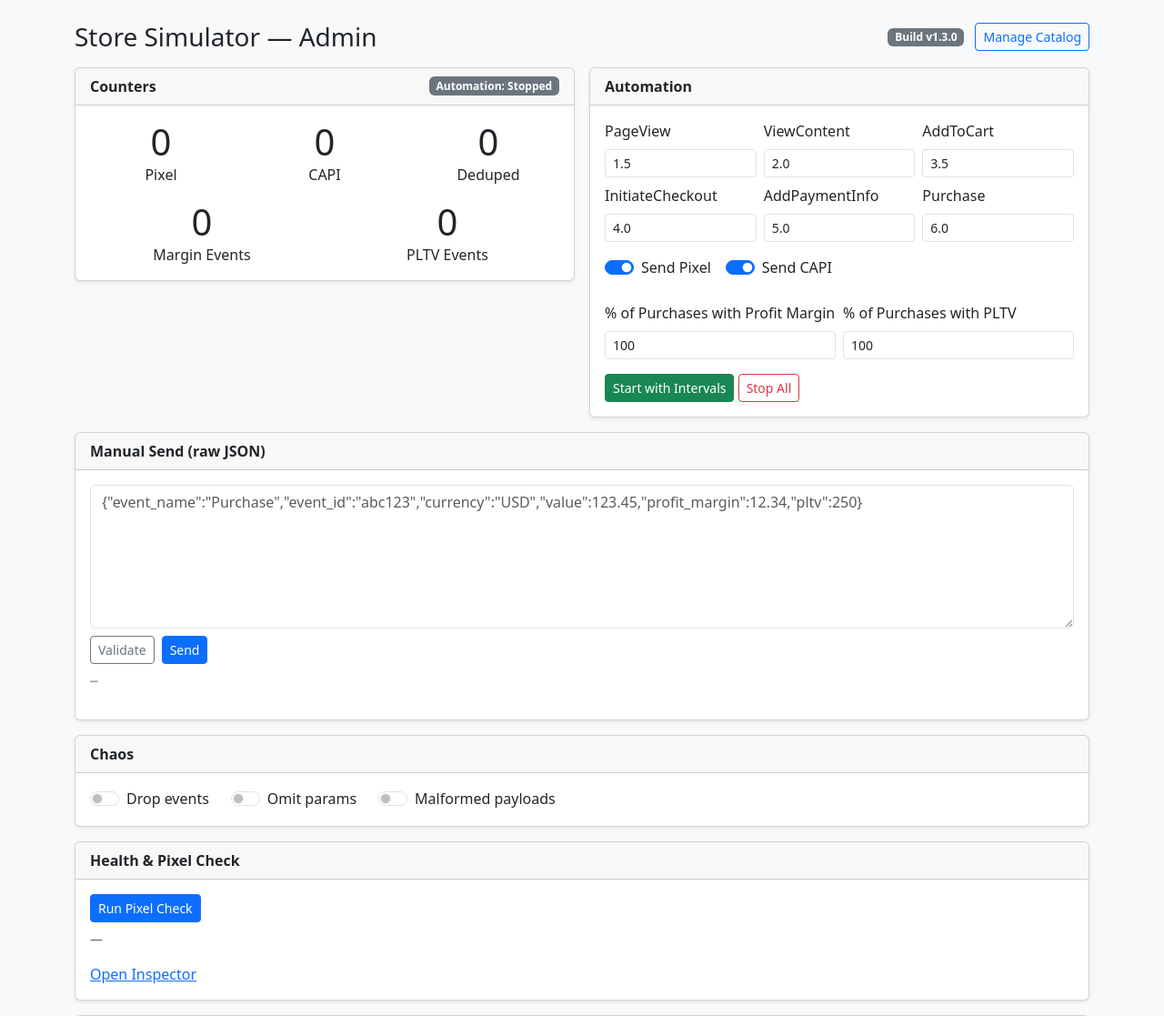
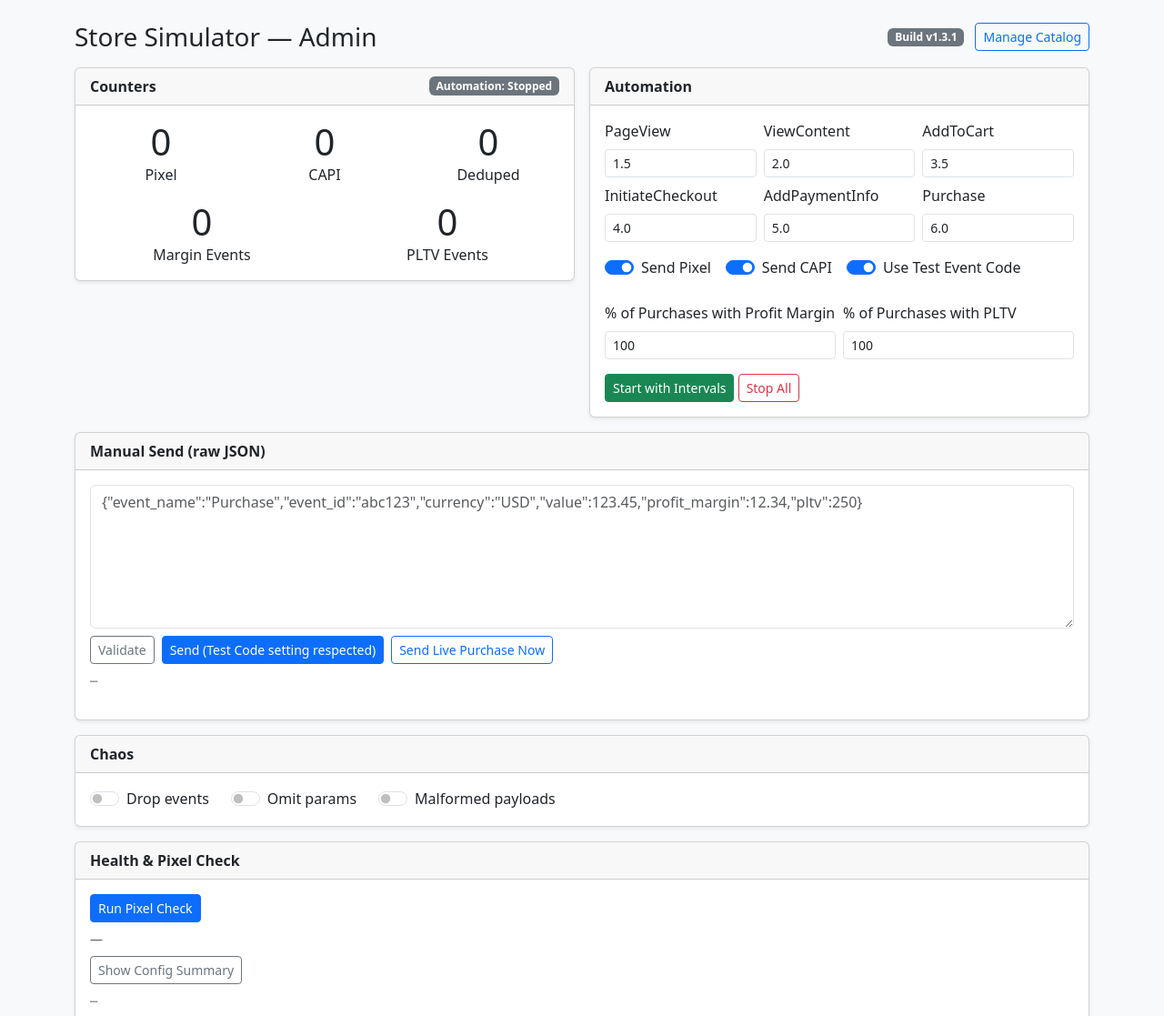
Before and after one commit to solidworkshop/shop, a Flask app: page /admin/ in a window 1280 px wide. Shown: the top 1117 px of the page at 91% size. Run offline with Flask 3, Linux system fonts and the light colour scheme; a user stored in the database is signed in; data comes from the database, SQL or seed files in the repository; data that the repository does not hold is empty.

Commit message:
Add files via upload

```diff
--- a/admin/routes.py
+++ b/admin/routes.py
@@ -1,8 +1,8 @@
-import json, uuid, time, traceback, requests, random, threading, ipaddress
+import json, uuid, time, traceback, requests, random, threading, ipaddress, sqlite3
 from datetime import datetime
 from flask import Blueprint, render_template, request, redirect, url_for, flash, jsonify, current_app
 from flask_login import login_user, logout_user, login_required
-from sqlalchemy import desc, func
+from sqlalchemy import desc, func, text
 
 from config import Config
 from extensions import db
@@ -19,12 +19,12 @@ def _as_dict(x):
 def _sg(d, key, default=None):
     return d.get(key, default) if isinstance(d, dict) else default
 
-# Pixel/CAPI always available; automation can target channels via toggles
 def pixel_enabled(): return True
 def capi_enabled(): return True
 
 def get_auto_pixel(): return (KVStore.get("automation_pixel","1") == "1")
 def get_auto_capi():  return (KVStore.get("automation_capi","1") == "1")
+def use_test_code():  return (KVStore.get("use_test_event_code","1") == "1")
 
 EVENT_NAMES = ["PageView","ViewContent","AddToCart","InitiateCheckout","AddPaymentInfo","Purchase","Contact","Search","CompleteRegistration"]
 
@@ -43,9 +43,26 @@ def pct_pltv():   return int(KVStore.get("pct_pltv","100"))
 
 # Catalog settings
 def catalog_item_count(): return int(KVStore.get("catalog_item_count","12"))
-def catalog_currency_mode(): return KVStore.get("catalog_currency_mode","auto")  # auto|null|specific
+def catalog_currency_mode(): return KVStore.get("catalog_currency_mode","auto")
 def catalog_currency_specific(): return KVStore.get("catalog_currency_specific","USD")
 def catalog_locale(): return KVStore.get("catalog_locale","en-US")
+
+# -------------------- DB helpers: ensure Product has cost, description --------------------
+def ensure_product_columns():
+    try:
+        engine = db.engine
+        with engine.connect() as conn:
+            # detect columns
+            res = conn.execute(text("PRAGMA table_info(product)"))
+            cols = [r[1] for r in res.fetchall()]
+            if "cost" not in cols:
+                try: conn.execute(text("ALTER TABLE product ADD COLUMN cost REAL"))
+                except Exception: pass
+            if "description" not in cols:
+                try: conn.execute(text("ALTER TABLE product ADD COLUMN description TEXT"))
+                except Exception: pass
+    except Exception:
+        pass
 
 # -------------------- Rate Limiting --------------------
 class TokenBucket:
@@ -141,7 +158,7 @@ def _ensure_synthetic_fbp():
         KVStore.set(fbpk, fbp)
     return fbp
 
-def send_capi(event):
+def send_capi(event, force_live=False):
     event = _as_dict(event)
     if not capi_enabled() or chaos_drop(): return ("dropped", 0, None)
     start = time.time(); status, err = "ok", None
@@ -177,7 +194,9 @@ def send_capi(event):
         "custom_data": custom
     }]}
     test_code = getattr(Config,"TEST_EVENT_CODE","")
-    if test_code: data["test_event_code"]=test_code
+    # Only include test_event_code if enabled and not force_live
+    if test_code and use_test_code() and not force_live:
+        data["test_event_code"]=test_code
     try:
         while not capi_bucket.take(): time.sleep(0.02)
         if getattr(Config,"PIXEL_ID","") and getattr(Config,"ACCESS_TOKEN",""):
@@ -210,10 +229,10 @@ def send_capi(event):
 @admin_bp.route("/")
 @login_required
 def dashboard():
-    # Force-update build number so badge always matches this bundle
-    KVStore.set("build_number","v1.3.0")
+    ensure_product_columns()
+    KVStore.set("build_number","v1.3.1")
     c = Counters.get_or_create()
-    build = KVStore.get("build_number","v1.3.0")
+    build = KVStore.get("build_number","v1.3.1")
     recent = EventLog.query.order_by(desc(EventLog.ts)).limit(20).all()
     default_intervals = {"PageView":1.5,"ViewContent":2.0,"AddToCart":3.5,"InitiateCheckout":4.0,"AddPaymentInfo":5.0,"Purchase":6.0}
     user_intervals = {n: float(KVStore.get(f"interval_{n}", d)) for n,d in default_intervals.items()}
@@ -223,7 +242,7 @@ def dashboard():
     return render_template("admin/dashboard.html",
         counters=c, build=build, recent=recent, events=EVENT_NAMES,
         intervals=user_intervals, chaos=chaos, auto_pixel=auto_pixel, auto_capi=auto_capi,
-        pct_profit_margin=pct_margin(), pct_pltv=pct_pltv())
+        pct_profit_margin=pct_margin(), pct_pltv=pct_pltv(), use_test_code=use_test_code())
 
 # -------------------- Settings APIs --------------------
 @admin_bp.route("/api/settings", methods=["GET","POST"])
@@ -233,6 +252,7 @@ def api_settings():
         data = request.get_json(silent=True) or {}
         if "automation_pixel" in data: KVStore.set("automation_pixel", "1" if data["automation_pixel"] else "0")
         if "automation_capi" in data:  KVStore.set("automation_capi", "1" if data["automation_capi"] else "0")
+        if "use_test_event_code" in data: KVStore.set("use_test_event_code", "1" if data["use_test_event_code"] else "0")
         if "pct_profit_margin" in data:
             try: KVStore.set("pct_profit_margin", str(max(0,min(100,int(data["pct_profit_margin"])))))
             except Exception: pass
@@ -245,13 +265,13 @@ def api_settings():
                 try: KVStore.set(k, str(float(data[k])))
                 except Exception: pass
         return {"ok":True}
-    # GET
     return {
         "chaos_drop": chaos_drop(),
         "chaos_omit": chaos_omit(),
         "chaos_malformed": chaos_malformed(),
         "automation_pixel": get_auto_pixel(),
         "automation_capi": get_auto_capi(),
+        "use_test_event_code": use_test_code(),
         "pct_profit_margin": pct_margin(),
         "pct_pltv": pct_pltv(),
         **{ f"interval_{n}": float(KVStore.get(f"interval_{n}", d))
@@ -287,8 +307,10 @@ def manual_send():
             payload.pop("currency", None)
         if chaos_malformed():
             payload["value"] = "NaN"
+        # allow ?live=1 to bypass test_event_code for this call
+        force_live = (request.args.get("live") == "1")
         p_status = send_pixel(payload)
-        c_status = send_capi(payload)
+        c_status = send_capi(payload, force_live=force_live)
         return jsonify({"ok": True, "pixel": p_status[0], "capi": c_status[0]})
     except Exception as e:
         return jsonify({"ok": False, "error": str(e)}), 500
@@ -297,15 +319,32 @@ def manual_send():
 AUTOMATION_THREADS = {}
 AUTOMATION_STOP = threading.Event()
 
+def pick_catalog_price_and_cost():
+    try:
+        p = Product.query.order_by(func.random()).first()
+        if p:
+            price = float(getattr(p,"price",0) or 0)
+            cost  = float(getattr(p,"cost",0) or 0)
+            if price <= 0:
+                price = round(random.uniform(10,300),2)
+            if cost <= 0 or cost > price:
+                # if no cost, backfill a plausible one
+                cost = round(price * random.uniform(margin_min(), margin_max()), 2)
+            return price, cost
+    except Exception:
+        pass
+    # fallback
+    price = round(random.uniform(10,300),2)
+    cost  = round(price * random.uniform(margin_min(), margin_max()), 2)
+    return price, cost
+
 def automation_worker(app, event_name, interval_s):
     with app.app_context():
         while not AUTOMATION_STOP.is_set():
             value = 0.0; currency="USD"
             event_payload = {"event_name": event_name, "event_id": str(uuid.uuid4()), "currency": currency}
             if event_name == "Purchase":
-                price = random.uniform(10,300)
-                cmin,cmax = margin_min(), margin_max()
-                cost = price * random.uniform(cmin,cmax)
+                price, cost = pick_catalog_price_and_cost()
                 margin = max(0, price - cost)
                 value = price
                 event_payload["value"] = value
@@ -372,12 +411,15 @@ def api_automation_status():
     running = bool(AUTOMATION_THREADS) and not AUTOMATION_STOP.is_set()
     return {"ok": True, "running": running, "threads": list(AUTOMATION_THREADS.keys()),
             "automation_pixel": get_auto_pixel(), "automation_capi": get_auto_capi(),
+            "use_test_event_code": use_test_code(),
             "pct_profit_margin": pct_margin(), "pct_pltv": pct_pltv()}
 
 # -------------------- Catalog Management --------------------
 def product_to_dict(p):
     return {
-        "id": p.id, "sku": p.sku, "name": p.name, "price": float(getattr(p,"price",0) or 0),
+        "id": p.id, "sku": p.sku, "name": p.name,
+        "price": float(getattr(p,"price",0) or 0),
+        "cost": float(getattr(p,"cost",0) or 0),
         "currency": getattr(p,"currency","USD"),
         "description": getattr(p,"description",""),
         "image_url": getattr(p,"image_url","")
@@ -386,6 +428,7 @@ def product_to_dict(p):
 @admin_bp.route("/catalog")
 @login_required
 def catalog_page():
+    ensure_product_columns()
     products = Product.query.order_by(Product.id.asc()).all()
     return render_template("admin/catalog.html",
         products=products,
@@ -400,6 +443,7 @@ def catalog_page():
 @admin_bp.route("/api/catalog", methods=["GET","POST"])
 @login_required
 def api_catalog():
+    ensure_product_columns()
     if request.method == "GET":
         products = Product.query.order_by(Product.id.asc()).all()
         return jsonify({"ok":True, "products":[product_to_dict(p) for p in products]})
@@ -417,7 +461,11 @@ def api_catalog():
         p.price = float(data.get("price", getattr(p,"price",0) or 0))
     except Exception:
         p.price = 0.0
-    p.currency = data.get("currency") or getattr(p,"currency", catalog_currency_specific() if catalog_currency_mode()=="specific" else "USD")
+    try:
+        p.cost = float(data.get("cost", getattr(p,"cost",0) or 0))
+    except Exception:
+        p.cost = 0.0
+    p.currency = data.get("currency") or getattr(p,"currency", "USD")
     p.description = data.get("description") or getattr(p,"description","")
     p.image_url = data.get("image_url") or getattr(p,"image_url","")
     db.session.commit()
@@ -426,6 +474,7 @@ def api_catalog():
 @admin_bp.route("/api/catalog/<int:pid>", methods=["DELETE"])
 @login_required
 def api_catalog_delete(pid):
+    ensure_product_columns()
     p = Product.query.get(pid)
     if not p: return {"ok":False,"error":"not found"},404
     db.session.delete(p); db.session.commit()
@@ -434,17 +483,21 @@ def api_catalog_delete(pid):
 @admin_bp.route("/api/catalog/seed", methods=["POST"])
 @login_required
 def api_catalog_seed():
+    ensure_product_columns()
     data = request.get_json(silent=True) or {}
     count = int(data.get("count", catalog_item_count()))
     mode = catalog_currency_mode()
     cur = catalog_currency_specific()
     for i in range(count):
+        price = round(random.uniform(5,250), 2)
+        cost  = round(price * random.uniform(margin_min(), margin_max()), 2)
         p = Product(
             sku=f"SKU-{random.randint(10000,99999)}",
             name=f"Demo Item {random.randint(100,999)}",
-            price=round(random.uniform(5,250), 2),
+            price=price,
+            cost=cost,
             currency=(None if mode=="null" else (cur if mode=="specific" else "USD")),
-            description="Demo product for Pixel/CAPI testing.",
+            description="<p>Demo product for Pixel/CAPI testing.</p>",
             image_url="https://picsum.photos/seed/"+str(random.randint(1,9999))+"/400/400"
         )
         db.session.add(p)
@@ -473,7 +526,7 @@ def api_catalog_settings():
             "currency_specific": catalog_currency_specific(),
             "locale": catalog_locale()}
 
-# -------------------- Inspector & Pixel Check --------------------
+# -------------------- Inspector & Health --------------------
 @admin_bp.route("/request-inspector")
 @login_required
 def request_inspector():
@@ -509,3 +562,18 @@ def pixel_check():
         except Exception as e:
             last_err = str(e)[:200]; continue
     return {"ok":False,"error": last_err or "unable to fetch any candidate URL"}
+
+@admin_bp.route("/api/health")
+@login_required
+def api_health():
+    px = getattr(Config,'PIXEL_ID','')
+    at = getattr(Config,'ACCESS_TOKEN','')
+    gv = getattr(Config,'GRAPH_VER','')
+    bu = getattr(Config,'BASE_URL','')
+    return jsonify({
+        "ok": True,
+        "pixel_id_present": bool(px),
+        "access_token_present": bool(at),
+        "graph_version": gv,
+        "base_url": bu
+    })
--- a/static/js/admin-live.js
+++ b/static/js/admin-live.js
@@ -24,10 +24,11 @@
           st.className = 'badge ' + (s.running ? 'text-bg-success' : 'text-bg-secondary');
           st.textContent = 'Automation: ' + (s.running ? 'Running' : 'Stopped');
         }
-        const ap = $('#autoPixel'); if (ap) ap.checked = !!s.automation_pixel;
-        const ac = $('#autoCapi');  if (ac) ac.checked = !!s.automation_capi;
-        const pm = $('#pct_profit_margin'); if (pm) pm.value = s.pct_profit_margin ?? pm.value;
-        const pl = $('#pct_pltv'); if (pl) pl.value = s.pct_pltv ?? pl.value;
+        $('#autoPixel') && ($('#autoPixel').checked = !!s.automation_pixel);
+        $('#autoCapi') && ($('#autoCapi').checked = !!s.automation_capi);
+        $('#useTestCode') && ($('#useTestCode').checked = !!s.use_test_event_code);
+        $('#pct_profit_margin') && ($('#pct_profit_margin').value = s.pct_profit_margin ?? $('#pct_profit_margin').value);
+        $('#pct_pltv') && ($('#pct_pltv').value = s.pct_pltv ?? $('#pct_pltv').value);
       }
     } catch(e) {
       // ignore
@@ -56,7 +57,7 @@
     await fetch('/admin/api/automation', { method:'POST', headers:{'Content-Type':'application/json'}, body: JSON.stringify({ cmd:'stop' }) });
   });
 
-  // Channel toggles (automation only)
+  // Channel toggles & test code
   $('#autoPixel')?.addEventListener('change', async (e)=>{
     await fetch('/admin/api/settings', { method:'POST', headers:{'Content-Type':'application/json'},
       body: JSON.stringify({ automation_pixel: e.target.checked }) });
@@ -64,6 +65,10 @@
   $('#autoCapi')?.addEventListener('change', async (e)=>{
     await fetch('/admin/api/settings', { method:'POST', headers:{'Content-Type':'application/json'},
       body: JSON.stringify({ automation_capi: e.target.checked }) });
+  });
+  $('#useTestCode')?.addEventListener('change', async (e)=>{
+    await fetch('/admin/api/settings', { method:'POST', headers:{'Content-Type':'application/json'},
+      body: JSON.stringify({ use_test_event_code: e.target.checked }) });
   });
 
   // Percent controls
@@ -103,20 +108,33 @@
   });
   $('#btnSend')?.addEventListener('click', async ()=>{
     const txt = $('#manualJson').value || '';
-    try{
-      JSON.parse(txt); // basic validation
-    } catch(e){
-      $('#manualResult').textContent = 'Invalid JSON: ' + e.message;
-      return;
+    try{ JSON.parse(txt); } catch(e){ $('#manualResult').textContent = 'Invalid JSON: ' + e.message; return; }
+    const r = await fetch('/admin/api/manual_send', { method:'POST', headers:{'Content-Type':'application/json'}, body: txt });
+    const t = await r.text();
+    try{ $('#manualResult').textContent = 'HTTP '+r.status+' — '+JSON.stringify(JSON.parse(t), null, 2); }
+    catch{ $('#manualResult').textContent = 'HTTP '+r.status+' — '+t; }
+  });
+  $('#btnSendLive')?.addEventListener('click', async ()=>{
+    // force a live purchase with a new ID even if UI textarea is empty
+    let txt = $('#manualJson').value || '';
+    if (!txt.trim()){
+      const id = 'live-' + Math.random().toString(36).slice(2);
+      txt = JSON.stringify({event_name:'Purchase', event_id:id, currency:'USD', value:Math.round(Math.random()*200+20)});
     }
-    const r = await fetch('/admin/api/manual_send', {
-      method:'POST', headers:{'Content-Type':'application/json'}, body: txt
-    });
+    try{ JSON.parse(txt); } catch(e){ $('#manualResult').textContent = 'Invalid JSON: ' + e.message; return; }
+    const r = await fetch('/admin/api/manual_send?live=1', { method:'POST', headers:{'Content-Type':'application/json'}, body: txt });
     const t = await r.text();
     try{ $('#manualResult').textContent = 'HTTP '+r.status+' — '+JSON.stringify(JSON.parse(t), null, 2); }
     catch{ $('#manualResult').textContent = 'HTTP '+r.status+' — '+t; }
   });
 
+  // Health summary
+  $('#btnHealth')?.addEventListener('click', async ()=>{
+    const r = await fetch('/admin/api/health');
+    const j = await r.json();
+    $('#healthOut').textContent = JSON.stringify(j, null, 2);
+  });
+
   // Start polling
   poll();
 })();
--- a/templates/admin/catalog.html
+++ b/templates/admin/catalog.html
@@ -59,7 +59,7 @@
         <table class="table table-sm table-striped mb-0" id="prodTable">
           <thead class="table-light">
             <tr>
-              <th>ID</th><th>SKU</th><th>Name</th><th>Price</th><th>Currency</th><th>Preview</th><th>Image URL</th><th></th>
+              <th>ID</th><th>SKU</th><th>Name</th><th>Price</th><th>Cost</th><th>Currency</th><th>Preview</th><th>Image URL</th><th>Description (HTML)</th><th></th>
             </tr>
           </thead>
           <tbody>
@@ -69,9 +69,11 @@
               <td contenteditable="true">{{ p.sku }}</td>
               <td contenteditable="true">{{ p.name }}</td>
               <td contenteditable="true">{{ "%.2f"|format(p.price or 0) }}</td>
+              <td contenteditable="true">{{ "%.2f"|format(p.cost or 0) }}</td>
               <td contenteditable="true">{{ p.currency or '' }}</td>
               <td class="text-muted small preview"></td>
               <td contenteditable="true">{{ p.image_url or '' }}</td>
+              <td contenteditable="true">{{ p.description or '' }}</td>
               <td class="text-end">
                 <button class="btn btn-primary btn-sm saveRow">Save</button>
                 <button class="btn btn-outline-danger btn-sm delRow">Delete</button>
--- a/templates/admin/dashboard.html
+++ b/templates/admin/dashboard.html
@@ -74,6 +74,10 @@
               <input class="form-check-input" type="checkbox" id="autoCapi" {{ 'checked' if auto_capi else '' }}>
               <label class="form-check-label" for="autoCapi">Send CAPI</label>
             </div>
+            <div class="form-check form-switch">
+              <input class="form-check-input" type="checkbox" id="useTestCode" {{ 'checked' if use_test_code else '' }}>
+              <label class="form-check-label" for="useTestCode">Use Test Event Code</label>
+            </div>
           </div>
           <div class="mt-3 row g-2">
             <div class="col-6">
@@ -101,7 +105,8 @@
           <textarea id="manualJson" class="form-control" rows="6" placeholder='{"event_name":"Purchase","event_id":"abc123","currency":"USD","value":123.45,"profit_margin":12.34,"pltv":250}'></textarea>
           <div class="mt-2 d-flex gap-2">
             <button id="btnValidate" class="btn btn-outline-secondary btn-sm">Validate</button>
-            <button id="btnSend" class="btn btn-primary btn-sm">Send</button>
+            <button id="btnSend" class="btn btn-primary btn-sm">Send (Test Code setting respected)</button>
+            <button id="btnSendLive" class="btn btn-outline-primary btn-sm">Send Live Purchase Now</button>
           </div>
           <pre id="manualResult" class="mt-2 small text-muted" style="white-space:pre-wrap">—</pre>
         </div>
@@ -136,6 +141,10 @@
         <div class="card-body">
           <button id="pixelCheckBtn" class="btn btn-primary btn-sm">Run Pixel Check</button>
           <div id="pixelCheckResult" class="mt-2 small text-muted">—</div>
+          <div class="mt-2">
+            <button id="btnHealth" class="btn btn-outline-secondary btn-sm">Show Config Summary</button>
+            <pre id="healthOut" class="mt-2 small text-muted" style="white-space:pre-wrap">—</pre>
+          </div>
           <div class="mt-3">
             <a href="/admin/request-inspector" class="link-primary">Open Inspector</a>
           </div>
```
Also changed, not shown: static/js/admin-catalog.js (+6 -10 lines), CHANGELOG.md, README.md.
